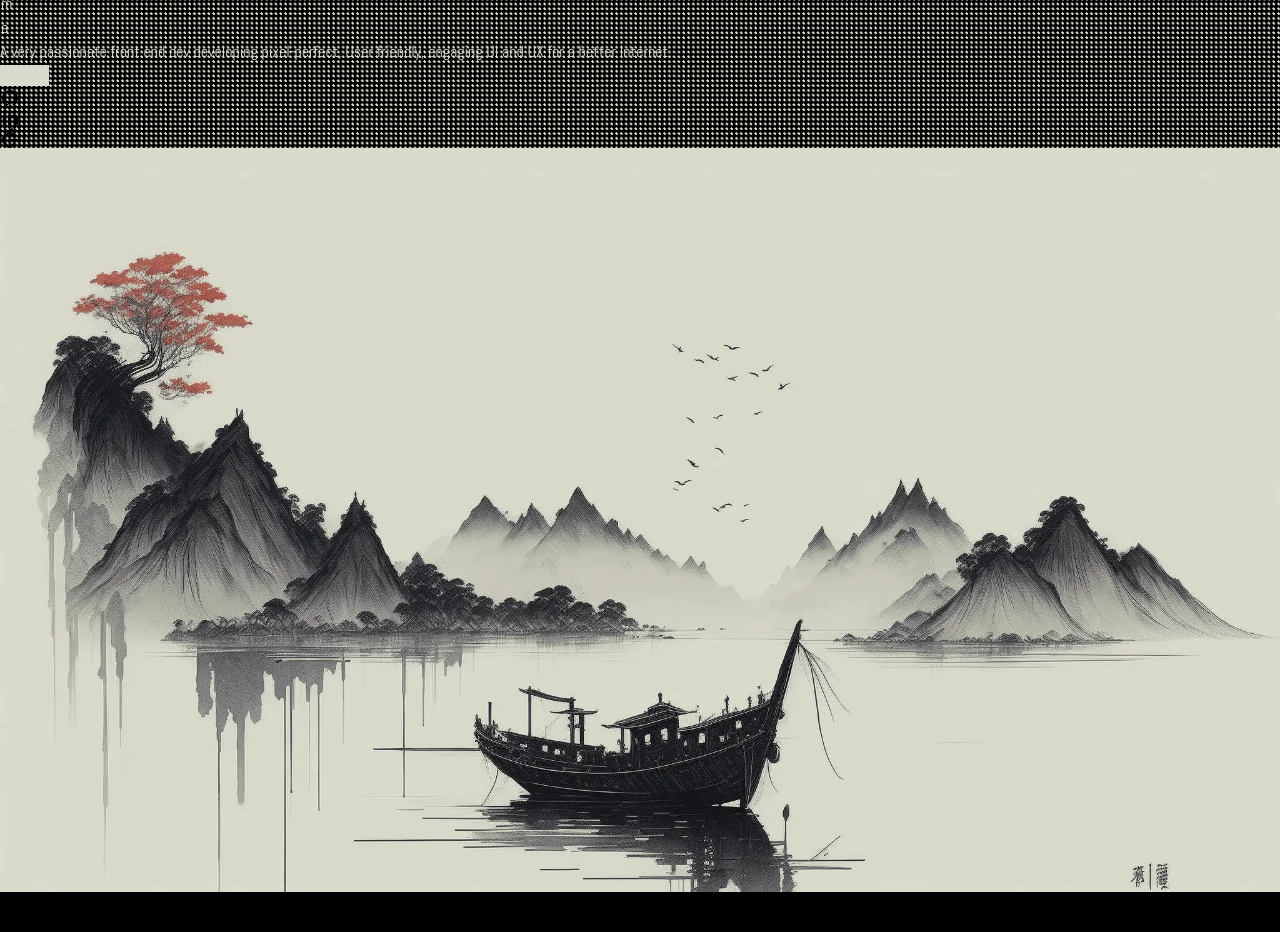
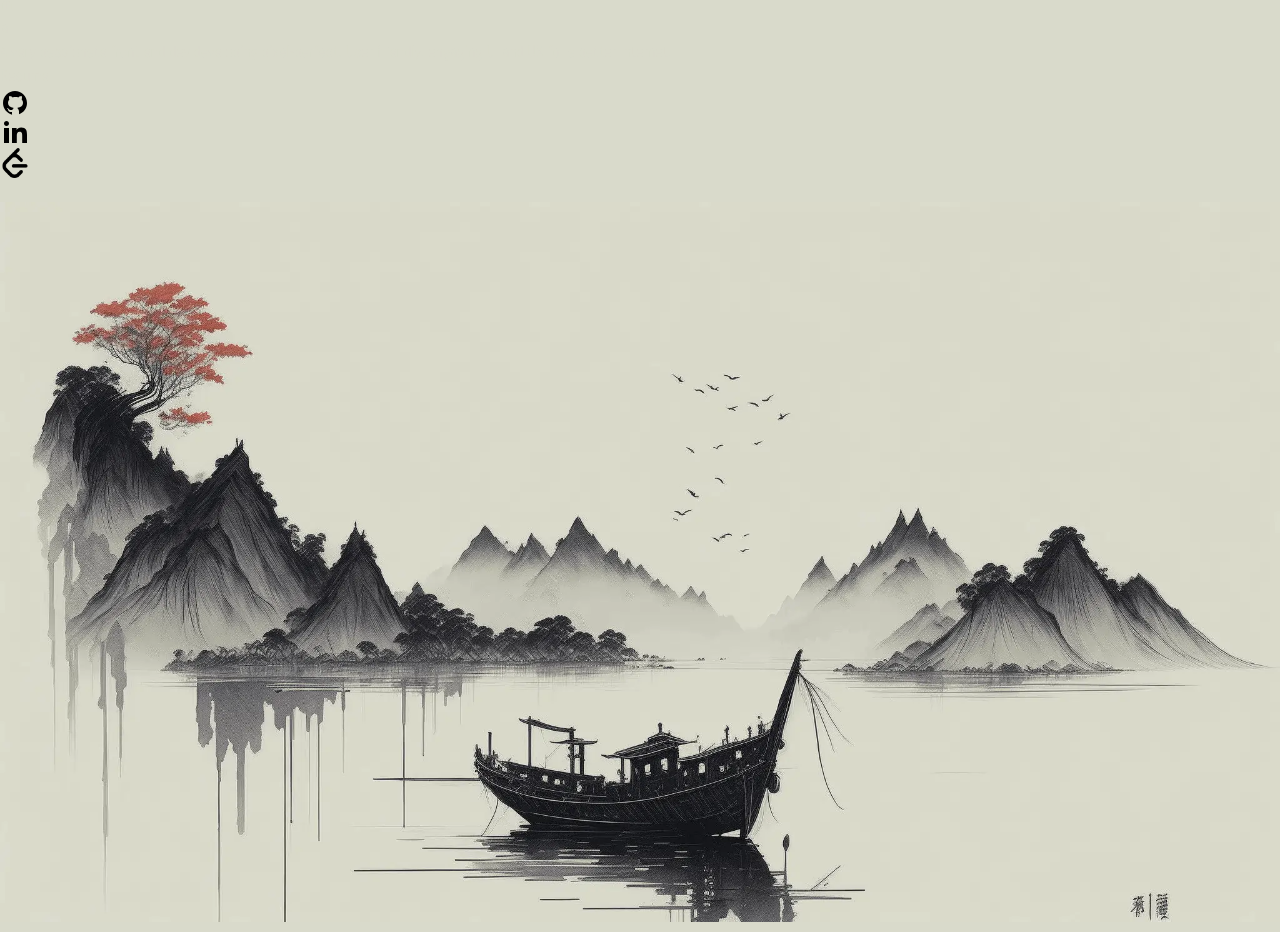
Before and after one commit to anaysharma/next-proto-portfolio, a Next.js app: page / in a window 1280 px wide. Shown: the part 200-1132 px from the top of the page. Before the commit the page ends 1092 px from the top, so only its background shows below. Built offline with nearby package versions, Linux system fonts and the light colour scheme.

Commit message:
change home layout

```diff
--- a/components/About.tsx
+++ b/components/About.tsx
@@ -13,7 +13,7 @@ export default function About(props: { setNavlink: Function }) {
 		mountCount += 1;
 		animate(
 			'.letter',
-			{ y: [100, 0], opacity: [0, 1] },
+			{ y: [200, 0], opacity: [0, 1] },
 			{
 				delay: stagger(0.1, { from: 'first' }),
 				duration: 0.6,
@@ -44,26 +44,18 @@ export default function About(props: { setNavlink: Function }) {
 
 	return (
 		<div
-			className="flex h-screen flex-col justify-end gap-2 p-4 pb-28 md:h-auto md:flex-row md:justify-normal md:p-0"
+			className="flex h-screen flex-col justify-end gap-2 p-2 md:h-auto md:flex-row"
 			ref={sectionScope}
 		>
-			<motion.div
-				layoutId="min"
-				className="mx-auto flex flex-col gap-2 border border-black p-2 backdrop-blur-sm backdrop-brightness-150 backdrop-saturate-150 md:gap-4 md:p-5"
-				style={{
-					backgroundImage: 'radial-gradient( #0000 40%, #000 40% )',
-					backgroundSize: '0.3rem 0.3rem',
-					backgroundPosition: '0.3rem 0.3rem',
-				}}
-			>
+			<div className="mx-auto flex flex-col gap-2 bg-black p-10 md:gap-4">
 				<div
 					ref={scope}
-					className="flex h-12 w-min overflow-hidden bg-black px-4 text-3xl uppercase"
+					className="flex w-min overflow-hidden text-9xl font-bold uppercase"
 				>
 					{'Anay Sharma'.split('').map((item, i) => (
 						<div
 							key={i}
-							className="letter my-auto"
+							className="letter my-auto text-[#d9dacb]"
 							style={item === 'S' ? { paddingLeft: 12 } : { paddingLeft: 1 }}
 						>
 							{item}
@@ -72,24 +64,24 @@ export default function About(props: { setNavlink: Function }) {
 				</div>
 
 				<motion.p
-					initial={{ y: 20, opacity: 0 }}
-					animate={{ y: 0, opacity: 1 }}
+					initial={{ y: 80, opacity: 0, rotateX: '-40deg' }}
+					animate={{ y: 0, opacity: 1, rotateX: 0 }}
 					transition={{ duration: 0.6, delay: 0.8 }}
-					className="md:text-md m-0 bg-black px-4 py-2 md:w-[60ch]"
+					className="m-0 text-3xl"
 				>
 					A very passionate front end dev developing pixel-perfect, User
 					friendly, engaging UI and UX for a better Internet.
 				</motion.p>
 				<motion.div
-					initial={{ y: 20, opacity: 0 }}
-					animate={{ y: 0, opacity: 1 }}
+					initial={{ y: 80, opacity: 0, rotateX: '-40deg' }}
+					animate={{ y: 0, opacity: 1, rotateX: 0 }}
 					transition={{ duration: 0.6, delay: 1.2 }}
-					className="mt-auto flex w-full items-center justify-between gap-4"
+					className="mt-auto flex w-full items-center justify-between gap-10 pt-4"
 				>
 					<motion.a
 						href="/static/resume.pdf"
 						target="#"
-						className="mr-auto w-28 rounded-full py-2 text-center text-black"
+						className="mr-auto rounded-full px-10 py-4 text-center text-3xl text-black"
 						style={{ background: '#d9dacb' }}
 						download="file"
 					>
@@ -98,61 +90,61 @@ export default function About(props: { setNavlink: Function }) {
 					<motion.a
 						href="https://github.com/anaysharma"
 						target="#"
-						className="rounded-full p-2 text-black"
+						className="rounded-full p-6 text-black"
 						style={{ background: '#d9dacb' }}
 					>
-						<Image src="/github.svg" height={20} width={20} alt="github icon" />
+						<Image src="/github.svg" height={30} width={30} alt="github icon" />
 					</motion.a>
 					<motion.a
 						href="https://www.linkedin.com/in/anay-sharma-b3785321a/"
 						target="#"
-						className="rounded-full p-2 text-black"
+						className="rounded-full p-6 text-black"
 						style={{ background: '#d9dacb' }}
 					>
 						<Image
 							src="/linkedin.svg"
-							height={20}
-							width={20}
+							height={30}
+							width={30}
 							alt="github icon"
 						/>
 					</motion.a>
 					<motion.a
 						href="https://leetcode.com/AnaySharma/"
 						target="#"
-						className="rounded-full p-2 text-black"
+						className="rounded-full p-6 text-black"
 						style={{ background: '#d9dacb' }}
 					>
 						<Image
 							src="/leetcode.png"
-							height={20}
-							width={20}
+							height={30}
+							width={30}
 							alt="github icon"
 						/>
 					</motion.a>
 				</motion.div>
-			</motion.div>
+			</div>
 
 			<motion.button
 				onClick={() => setNavlink('work')}
 				layoutId="work"
-				className="section-btn work h-12 w-full bg-black md:h-auto md:w-12"
-				whileHover={{ scaleY: 1.2 }}
+				className="section-btn work h-12 w-full bg-black md:h-auto md:w-28"
+				whileHover={{ scaleY: 1.2, transformOrigin: 'bottom' }}
 				transition={{ duration: 0.6, ease: cubicBezier(0.3, 0, 0, 1) }}
 			></motion.button>
 
 			<motion.button
 				onClick={() => setNavlink('skills')}
 				layoutId="skills"
-				className="section-btn skills h-12 w-full bg-black md:h-auto md:w-12"
-				whileHover={{ scaleY: 1.2 }}
+				className="section-btn skills h-12 w-full bg-black md:h-auto md:w-28"
+				whileHover={{ scaleY: 1.2, transformOrigin: 'bottom' }}
 				transition={{ duration: 0.6, ease: cubicBezier(0.3, 0, 0, 1) }}
 			></motion.button>
 
 			<motion.button
 				onClick={() => setNavlink('contact')}
 				layoutId="contact"
-				className="section-btn contact h-12 w-full bg-black md:h-auto md:w-12"
-				whileHover={{ scaleY: 1.2 }}
+				className="section-btn contact h-12 w-full bg-black md:h-auto md:w-28"
+				whileHover={{ scaleY: 1.2, transformOrigin: 'bottom' }}
 				transition={{ duration: 0.6, ease: cubicBezier(0.3, 0, 0, 1) }}
 			></motion.button>
 		</div>
--- a/components/Cursor.tsx
+++ b/components/Cursor.tsx
@@ -1,19 +1,22 @@
 import useMousePosition from '../hooks/useCursorPosition';
 import useCursorSize from '../hooks/useCursorSize';
+
+import { motion } from 'framer-motion';
 
 export default function Cursor() {
 	const { x, y } = useMousePosition();
 	const size = useCursorSize();
 
 	return (
-		<div
+		<motion.div
 			className="cursor pointer-events-none fixed left-0 top-0 z-50 aspect-square rounded-full bg-transparent backdrop-invert"
 			style={{
-				height: size,
-				transform: `translate(calc(${x}px - 50%), calc(${y}px - 50%))`,
-				outline: '3px solid #e37f6c',
-				outlineOffset: (-1 * size) / 2 + 15,
+				height: 10,
+				x: x - 5,
+				y: y - 5,
+				boxShadow: `0 0 0 ${size}px #e37f6c`,
 			}}
-		></div>
+			transition={{ duration: 0.6 }}
+		></motion.div>
 	);
 }
--- a/hooks/useCursorPosition.tsx
+++ b/hooks/useCursorPosition.tsx
@@ -7,6 +7,7 @@ export default function useMousePosition() {
 		const mouseMoveHandler = (event: MouseEvent) => {
 			const { clientX, clientY } = event;
 			setMousePosition({ x: clientX, y: clientY });
+			// requestAnimationFrame(mouseMoveHandler);
 		};
 		document.addEventListener('mousemove', mouseMoveHandler);
 
--- a/hooks/useCursorSize.tsx
+++ b/hooks/useCursorSize.tsx
@@ -1,11 +1,11 @@
 import { useEffect, useState } from 'react';
 
 export default function useCursorSize() {
-	const [size, setSize] = useState(12);
+	const [size, setSize] = useState(0);
 
 	useEffect(() => {
-		const shrink = () => setSize(6);
-		const reset = () => setSize(12);
+		const shrink = () => setSize(12);
+		const reset = () => setSize(0);
 		document.addEventListener('mousedown', shrink);
 		document.addEventListener('mouseup', reset);
 
--- a/pages/_document.tsx
+++ b/pages/_document.tsx
@@ -7,10 +7,11 @@ export default function Document() {
 		<Html lang="en" style={{ background: 'black' }}>
 			<Head />
 			<body className=" overflow-hidden">
-				<div id="page-loader" className="fixed inset-0 z-50 bg-black">
-					<div className="absolute right-7 top-7">
-						<Image src="/oval.svg" alt="loader" height={20} width={20} />
-					</div>
+				<div
+					id="page-loader"
+					className="fixed inset-0 z-50 grid place-items-center bg-black"
+				>
+					<Image src="/oval.svg" alt="loader" height={40} width={40} />
 				</div>
 				<MotionConfig reducedMotion="user">
 					<Main />
--- a/pages/index.tsx
+++ b/pages/index.tsx
@@ -32,7 +32,7 @@ export default function Home() {
 				<main
 					className={
 						abel.className +
-						' relative flex h-screen flex-col items-center justify-center bg-cover'
+						' relative flex h-screen flex-col items-center justify-end bg-cover'
 					}
 				>
 					{navlink === 'home' && <About setNavlink={setNavlink} />}
@@ -67,7 +67,7 @@ export default function Home() {
 							id="skills"
 						/>
 					)}
-					<div className="absolute inset-0 -z-10">
+					<div className="absolute inset-0 -z-10 grid place-items-center">
 						<Image
 							priority={true}
 							className="absolute bottom-0"
@@ -79,7 +79,7 @@ export default function Home() {
 					</div>
 				</main>
 			</MotionConfig>
-			{/* <Cursor /> */}
+			<Cursor />
 		</>
 	);
 }
--- a/styles/globals.css
+++ b/styles/globals.css
@@ -16,12 +16,15 @@ body {
 	margin: 0;
 	opacity: 0;
 	color: #d9dacb;
+	perspective: 2000px;
 }
 
 div#__next {
-	opacity: 0;
-	scale: 0.7;
-	transition: scale 1s 200ms, opacity 1s 200ms;
+	/* opacity: 0; */
+	scale: 0.6;
+	transform: rotate3d(1, 0, 0, -45deg);
+	transform-origin: top;
+	transition: scale 1s 200ms, opacity 1s 200ms, transform 1s 300ms;
 	background-color: #d9dacb;
 	/* background-image: url('/bg.webp');
 	background-size: contain;
@@ -29,6 +32,7 @@ div#__next {
 }
 
 body.rendered > #__next {
+	transform: rotate3d(1, 0, 0, 0deg);
 	opacity: 1;
 	scale: 1;
 }
@@ -45,7 +49,7 @@ body.rendered > #__next {
 }
 
 .cursor {
-	transition: height 120ms, outline-offset 120ms;
+	transition: box-shadow 100ms;
 }
 
 .content {
@@ -53,12 +57,14 @@ body.rendered > #__next {
 }
 
 #page-loader {
-	transition: transform 0.6s 400ms;
+	transition: transform 0.6s 400ms, opacity 0.6s 400ms;
+	opacity: 1;
 	cursor: wait !important;
 }
 
 .loaded {
 	transform: translateY(-100%);
+	opacity: 0;
 }
 
 .section-btn {
```
